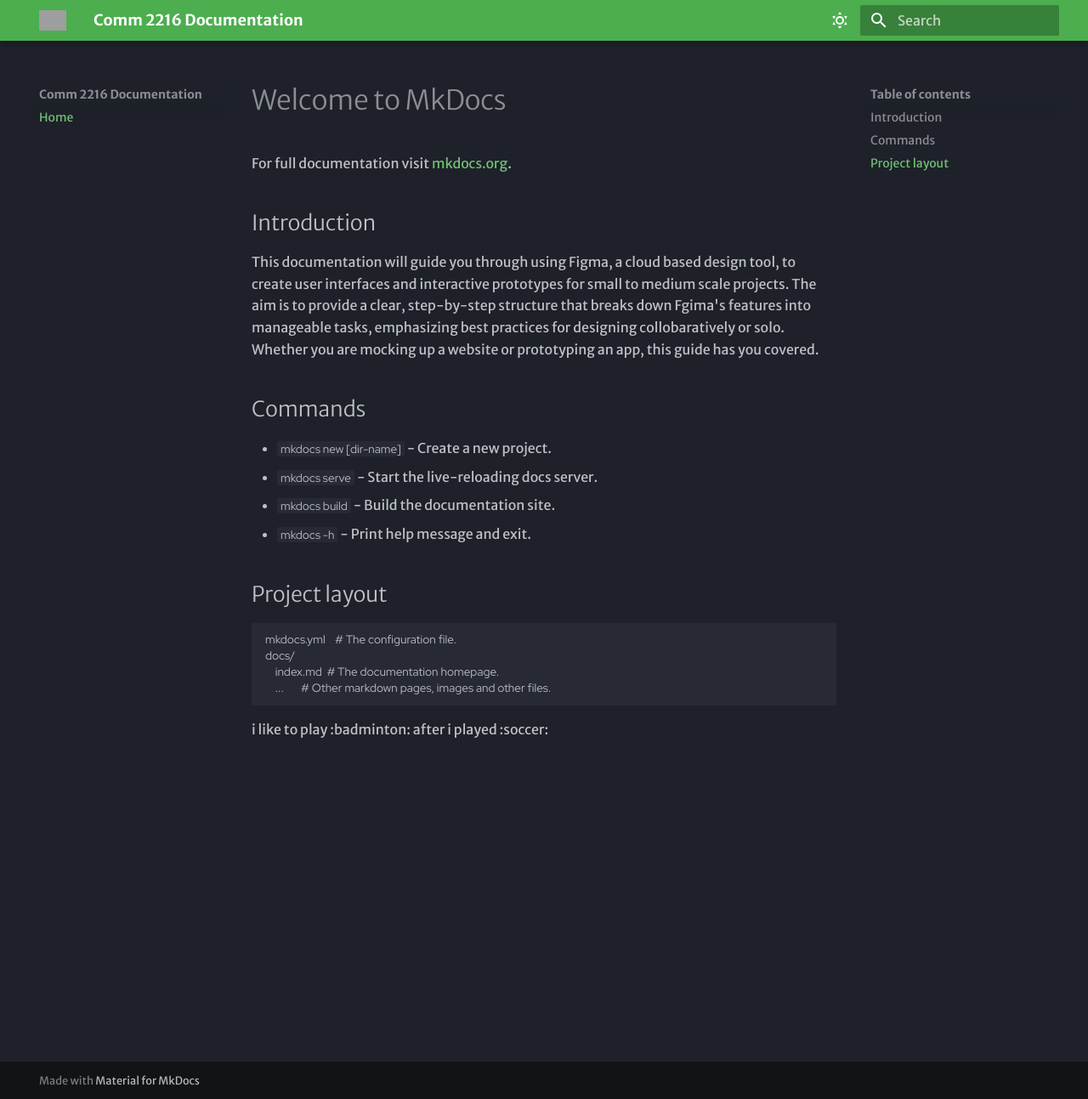
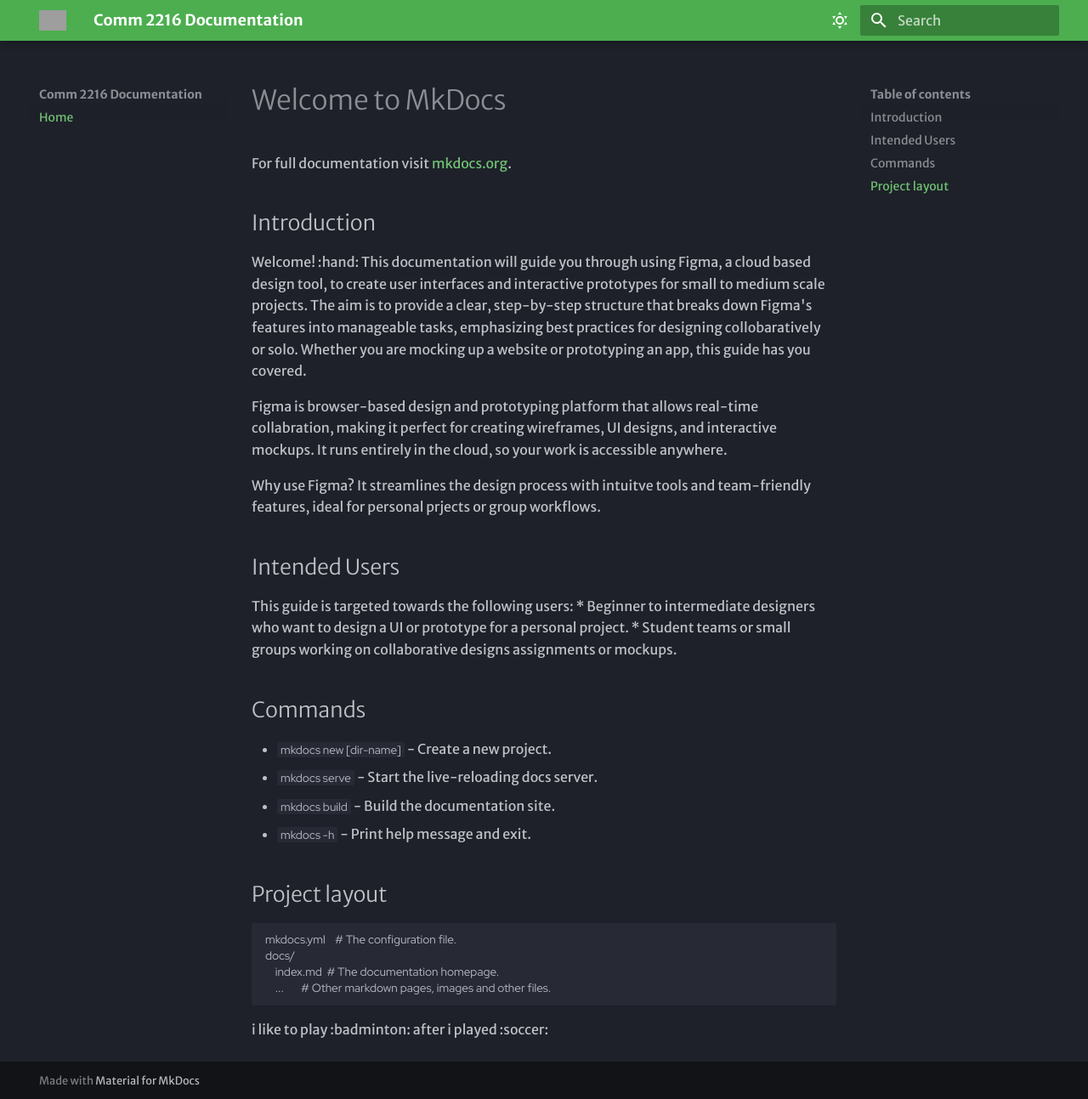
Before and after one commit to RamandeepKaurKainth/mkdocs-Comm2216, an MkDocs documentation site: the page built from docs/index.md, in a window 1280 px wide and 1293 px high. Shown: the whole window at 85% size. Built offline with MkDocs 1.6.1 and Material for MkDocs 9.7.7, drawn with Linux system fonts in a browser that asks for light colours; grey boxes are pictures that could not be loaded.

Commit message:
Added Intended Users in Home page

```diff
--- a/docs/index.md
+++ b/docs/index.md
@@ -4,7 +4,19 @@ For full documentation visit [mkdocs.org](https://www.mkdocs.org).
 
 ## Introduction
 
-This documentation will guide you through using Figma, a cloud based design tool, to create user interfaces and interactive prototypes for small to medium scale projects. The aim is to provide a clear, step-by-step structure that breaks down Fgima's features into manageable tasks, emphasizing best practices for designing collobaratively or solo. Whether you are mocking up a website or prototyping an app, this guide has you covered.
+Welcome! :hand:
+This documentation will guide you through using Figma, a cloud based design tool, to create user interfaces and interactive prototypes for small to medium scale projects. The aim is to provide a clear, step-by-step structure that breaks down Figma's features into manageable tasks, emphasizing best practices for designing collobaratively or solo. Whether you are mocking up a website or prototyping an app, this guide has you covered.
+
+Figma is browser-based design and prototyping platform that allows real-time collabration, making it perfect for creating wireframes, UI designs, and interactive mockups. It runs entirely in the cloud, so your work is accessible anywhere.
+
+Why use Figma? It streamlines the design process with intuitve tools and team-friendly features, ideal for personal prjects or group workflows.
+
+## Intended Users
+
+This guide is targeted towards the following users:
+* Beginner to intermediate designers who want to design a UI or prototype for a personal project.
+* Student teams or small groups working on collaborative designs assignments or mockups.
+
 
 
 ## Commands
```
